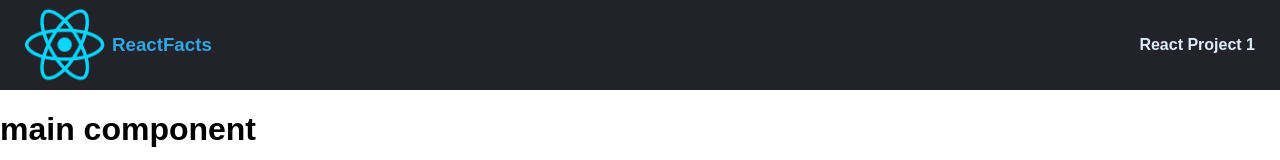
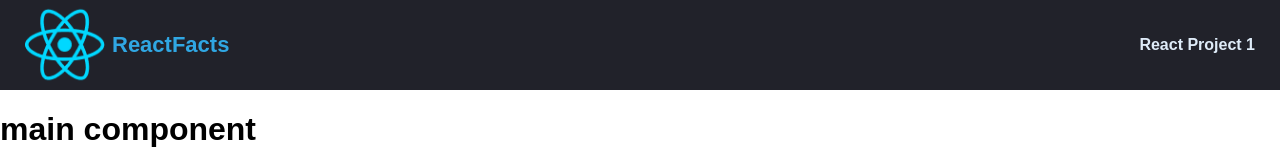
Before and after one commit to Ibanez92/React_Project1, a React (Vite) app: page / in a window 1280 px wide. Shown: the top 160 px of the page. Built offline with nearby package versions, Linux system fonts and the light colour scheme.

Commit message:
added styles to my css

```diff
--- a/src/styles.css
+++ b/src/styles.css
@@ -22,6 +22,8 @@ body {
 .nav > h3 {
     margin-right: auto;
     color:rgb(48, 167, 227);
+    font-weight: 700;
+    font-size: 22px;
 }
 
 .nav > h4 {
```
